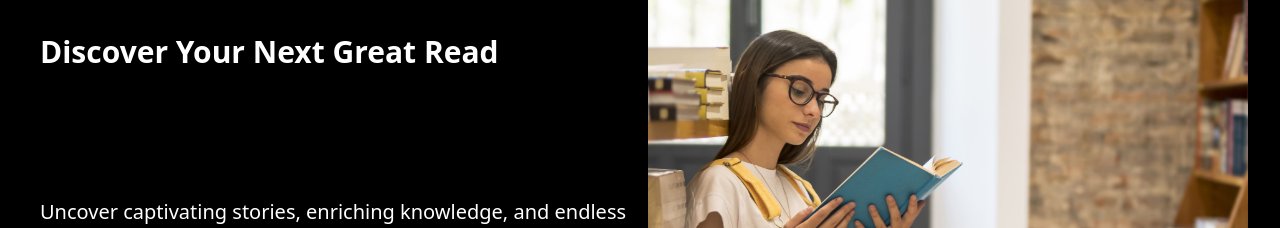
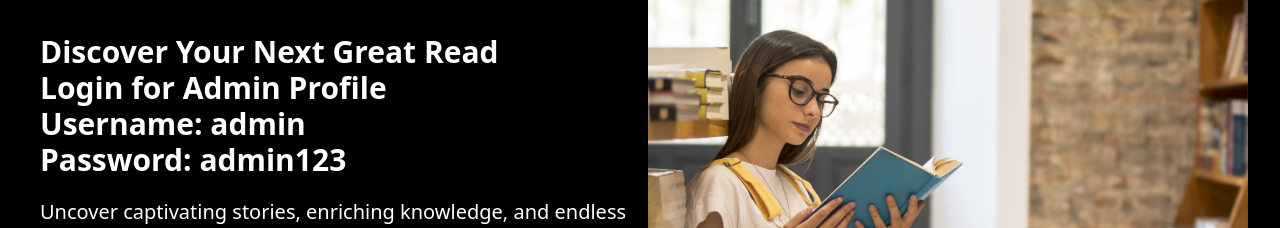
Before and after one commit to Zues-12/Book-Shelf-Client, a React (Vite) app: page / in a window 1280 px wide. Shown: the part 227-455 px from the top of the page. Built offline with nearby package versions, Linux system fonts and the light colour scheme; no server answers.

Commit message:
Update Hero.jsx

```diff
--- a/src/components/Home/Hero.jsx
+++ b/src/components/Home/Hero.jsx
@@ -9,9 +9,9 @@ const Hero = () => {
           <h1 className="text-white text-3xl font-semibold text-center lg:text-left animate-slidein opacity-0 [--slidein-delay:300ms]">
                         Discover Your Next Great Read
           </h1>
-            <p className="text-white text-3xl font-semibold text-center lg:text-left animate-slidein opacity-0"> Login for Admin Profile </p>
-            <p className="text-white text-3xl font-semibold text-center lg:text-left animate-slidein opacity-0"> Username: admin </p>
-            <p className="text-white text-3xl font-semibold text-center lg:text-left animate-slidein opacity-0"> Password: admin123 </p>
+            <p className="text-white text-3xl font-semibold text-center lg:text-left "> Login for Admin Profile </p>
+            <p className="text-white text-3xl font-semibold text-center lg:text-left "> Username: admin </p>
+            <p className="text-white text-3xl font-semibold text-center lg:text-left "> Password: admin123 </p>
           <p className="text-xl text-white mt-5 text-center lg:text-left animate-slidein opacity-0 [--slidein-delay:500ms]">
             Uncover captivating stories, enriching knowledge, and endless
             inspiration in our curated collection of books
```
